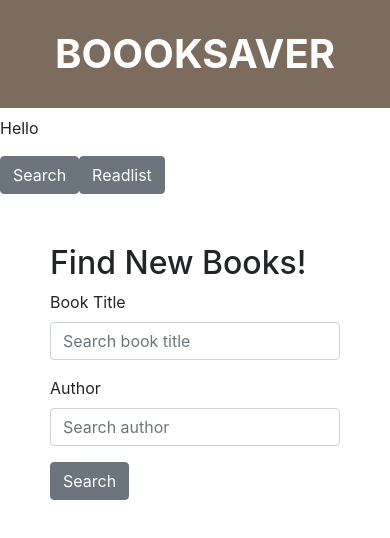
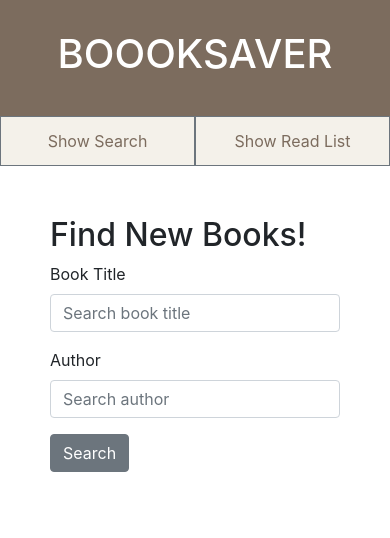
Before and after one commit to matildafrimodig/bookSaver, a React (Create React App) app: page / in a window 390 px wide. Shown: the top 538 px of the page. Built offline with nearby package versions, Linux system fonts and the light colour scheme.

Commit message:
group programming session: added styling and mobile functionality

```diff
--- a/src/App.css
+++ b/src/App.css
@@ -2,11 +2,12 @@ img {
   width: 100px;
 }
 
-.form-control {
+.search-field {
+  padding-bottom: 40px;
 }
 
-.search-field {
-  padding-bottom: 40px;
+.mobileMenu {
+  display: none;
 }
 
 .content {
@@ -23,18 +24,20 @@ img {
 }
 
 .search {
+  display: block;
   grid-area: search;
   padding: 50px;
   width: 75%;
 }
 
 .readList {
+  display: block;
   grid-area: read;
   padding: 50px;
   background-color: rgba(211, 211, 211, 0.516);
 }
 
-h1 {
+.header {
   text-align: center;
   padding: 30px;
   font-weight: bold;
@@ -44,9 +47,24 @@ h1 {
 }
 
 @media screen and (max-width: 900px) {
+
+  .mobileMenu {
+    display: block;
+
+  }
+
   .readList {
     width: 100%;
-    display: none;
+  }
+
+
+
+  .mobileMenu > .btn {
+    width: 50%;
+    background-color:#f4f1ea;
+    border-radius: 0%;
+    color: #7c6c5e;
+    height: 50px;
   }
 
   .content {
@@ -58,4 +76,9 @@ h1 {
   .search {
     width: 100%;
   }
+
+  .mobileHidden {
+    display: none;
+  }
+
 }
--- a/src/App.js
+++ b/src/App.js
@@ -37,32 +37,31 @@ function App() {
   };
 
   const toggleSearch = () => {
-    console.log(searchRef.current.style.display);
-    if (searchRef.current.style.display === "none") {
-      searchRef.current.style.display = "";
-    } else {
-      searchRef.current.style.display = "none";
-    }
+    searchRef.current.className = "search mobileShow"
+    readRef.current.className = "readList mobileHidden";
   };
 
   const toggleReadList = () => {
-    if (searchRef.current.style.display === "none") {
-      searchRef.current.style.display = "";
-    } else {
-      searchRef.current.style.display = "none";
-    }
+    readRef.current.className = "readList mobileShow"
+    searchRef.current.className = "search mobileHidden";
+
   };
 
   return (
     <div>
-      <h1>BOOOKSAVER</h1>
-      {showReadingList ? <p>Hello</p> : null}
-      <Button variant="secondary" onClick={toggleSearch}>
-        Search
-      </Button>
-      <Button variant="secondary" onClick={toggleReadList}>
-        Readlist
-      </Button>
+      <div className="header">
+        <h1>BOOOKSAVER</h1>
+
+
+      </div>
+      <div className="mobileMenu">
+          <Button variant="secondary" onClick={toggleSearch}>
+          Show Search
+          </Button>
+          <Button variant="secondary" onClick={toggleReadList}>
+          Show Read List
+         </Button>
+        </div>
       <div className="content">
         <div className="search" ref={searchRef}>
           <h2>Find New Books!</h2>
@@ -72,7 +71,7 @@ function App() {
             updateSavedBooks={updateSavedBooks}
           ></SearchList>
         </div>
-        <div className="readList" ref={readRef}>
+        <div className="readList mobileHidden" ref={readRef}>
           <h2>Reading List</h2>
           <ReadingList
             savedBooks={savedBooks}
--- a/src/SavedBook.js
+++ b/src/SavedBook.js
@@ -1,5 +1,4 @@
 import React from "react";
-import ListGroup from "react-bootstrap/ListGroup";
 import Media from "react-bootstrap/Media";
 import Button from "react-bootstrap/Button";
 
--- a/src/SearchBookForm.js
+++ b/src/SearchBookForm.js
@@ -1,4 +1,4 @@
-import React, { useState, useRef } from "react";
+import React, { useRef } from "react";
 import Form from "react-bootstrap/Form";
 import Button from "react-bootstrap/Button";
 import axios from "axios";
```
